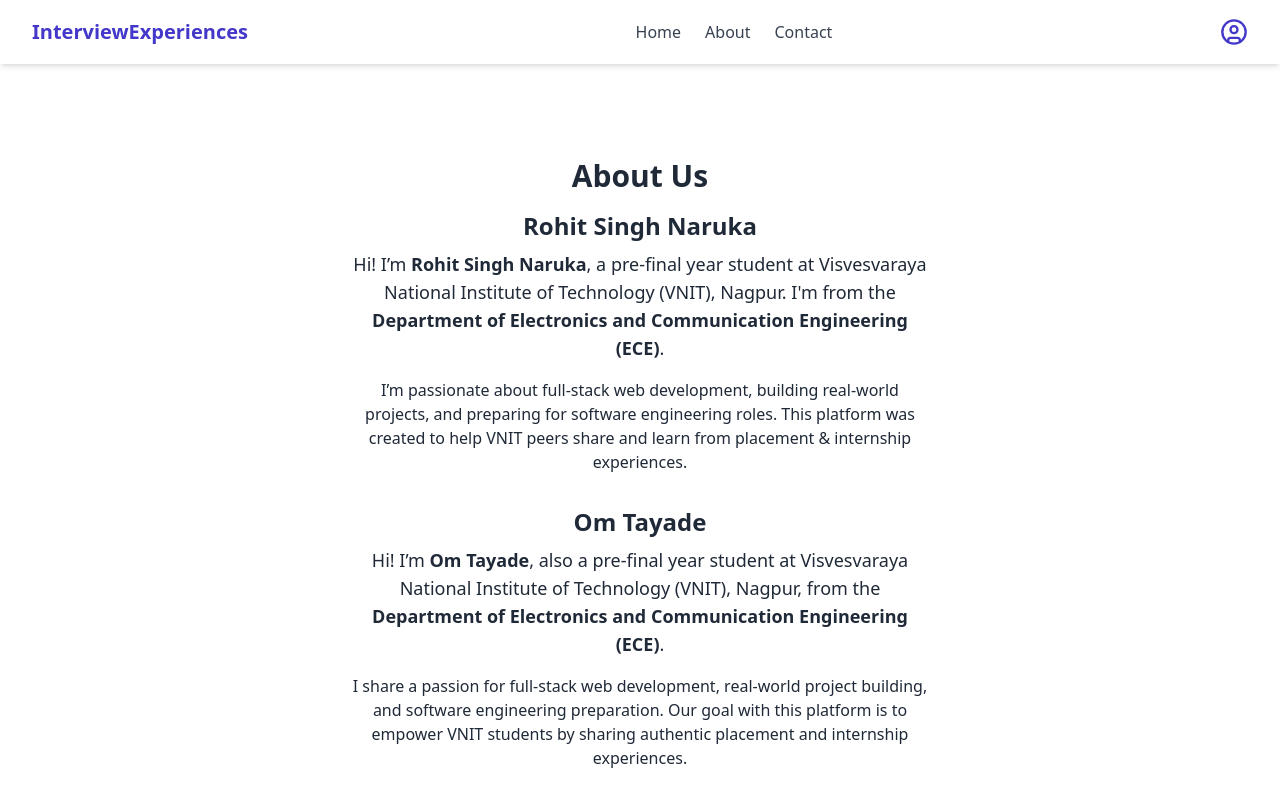
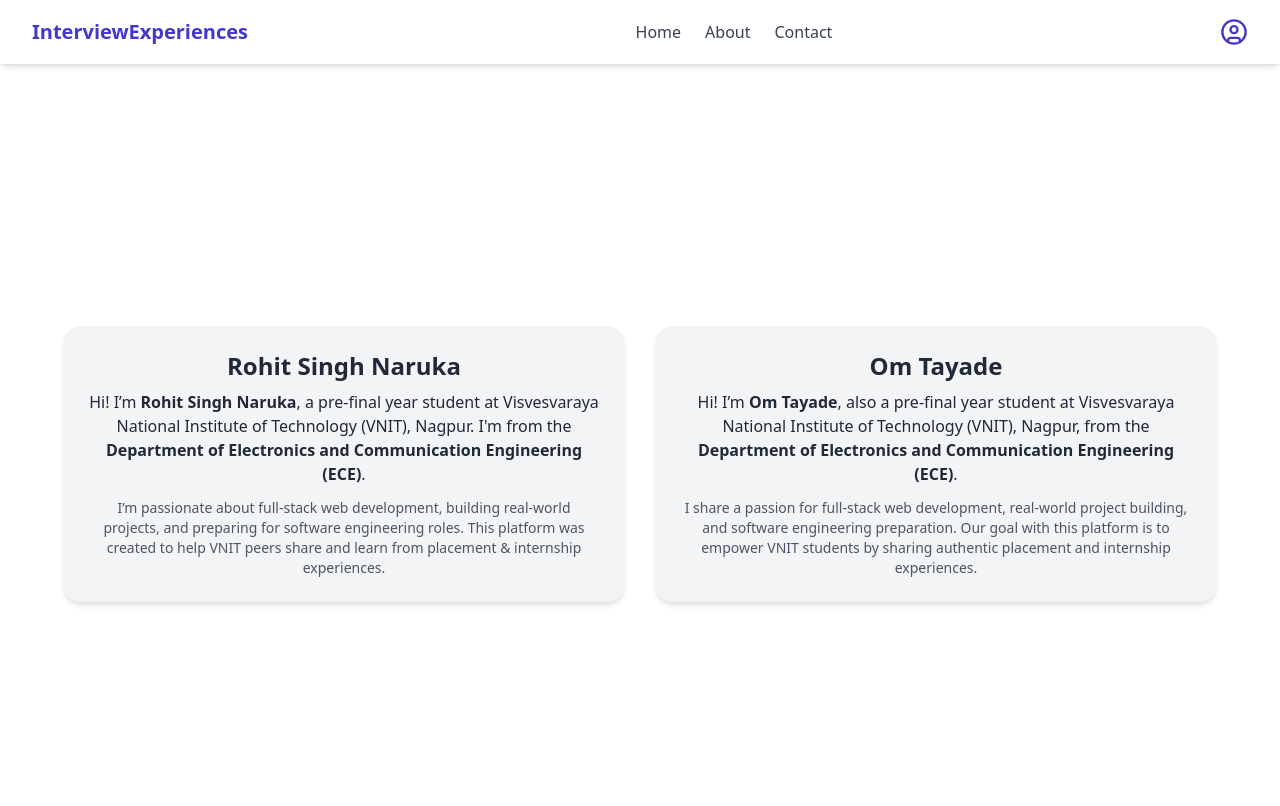
Before and after one commit to rohitsinghnaruka/interview-experience, a React (Vite) app in the folder client/: page /about in a window 1280 px wide. Shown: the top 806 px of the page. Built offline with nearby package versions, Linux system fonts and the light colour scheme; sample sign-in values are in the browser's storage.

Commit message:
Update About.jsx

```diff
--- a/client/src/pages/About.jsx
+++ b/client/src/pages/About.jsx
@@ -1,32 +1,76 @@
+
+// import React from "react";
+
+// const About = () => {
+//   return (
+//     <div className="min-h-screen flex items-center justify-center bg-white text-gray-800 p-6">
+//       <div className="max-w-xl text-center">
+//         <h1 className="text-3xl font-bold mb-4">About Us</h1>
+//          <div className="mb-8">
+//           <h2 className="text-2xl font-semibold mb-2">Rohit Singh Naruka</h2>
+//           <p className="text-lg">
+//             Hi! I’m <strong>Rohit Singh Naruka</strong>, a pre-final year student at
+//             Visvesvaraya National Institute of Technology (VNIT), Nagpur. I'm from the
+//             <strong> Department of Electronics and Communication Engineering (ECE)</strong>.
+//           </p>
+//           <p className="mt-4 text-base">
+//             I’m passionate about full-stack web development, building real-world
+//             projects, and preparing for software engineering roles. This platform was created
+//             to help VNIT peers share and learn from placement & internship experiences.
+//           </p>
+//         </div>
+//         <div>
+//           <h2 className="text-2xl font-semibold mb-2">Om Tayade</h2>
+//           <p className="text-lg">
+//             Hi! I’m <strong>Om Tayade</strong>, also a pre-final year student at
+//             Visvesvaraya National Institute of Technology (VNIT), Nagpur, from the
+//             <strong> Department of Electronics and Communication Engineering (ECE)</strong>.
+//           </p>
+//           <p className="mt-4 text-base">
+//             I share a passion for full-stack web development, real-world project building,
+//             and software engineering preparation. Our goal with this platform is to empower VNIT
+//             students by sharing authentic placement and internship experiences.
+//           </p>
+//         </div>
+//       </div>
+//     </div>
+//   );
+// };
+
+// console.log("About component loaded");
+
+// export default About;
 
 import React from "react";
 
 const About = () => {
   return (
-    <div className="min-h-screen flex items-center justify-center bg-white text-gray-800 p-6">
-      <div className="max-w-xl text-center">
-        <h1 className="text-3xl font-bold mb-4">About Us</h1>
-         <div className="mb-8">
-          <h2 className="text-2xl font-semibold mb-2">Rohit Singh Naruka</h2>
-          <p className="text-lg">
+    <div className="min-h-screen bg-white text-gray-800 p-6 flex items-center justify-center">
+      <div className="max-w-6xl w-full grid grid-cols-1 md:grid-cols-2 gap-8">
+        {/* Rohit's Card */}
+        <div className="bg-gray-100 rounded-2xl shadow-md p-6 text-center">
+          <h2 className="text-2xl font-bold mb-2">Rohit Singh Naruka</h2>
+          <p className="text-base mb-2">
             Hi! I’m <strong>Rohit Singh Naruka</strong>, a pre-final year student at
             Visvesvaraya National Institute of Technology (VNIT), Nagpur. I'm from the
             <strong> Department of Electronics and Communication Engineering (ECE)</strong>.
           </p>
-          <p className="mt-4 text-base">
-            I’m passionate about full-stack web development, building real-world
-            projects, and preparing for software engineering roles. This platform was created
-            to help VNIT peers share and learn from placement & internship experiences.
+          <p className="text-sm text-gray-600 mt-3">
+            I’m passionate about full-stack web development, building real-world projects,
+            and preparing for software engineering roles. This platform was created to help
+            VNIT peers share and learn from placement & internship experiences.
           </p>
         </div>
-        <div>
-          <h2 className="text-2xl font-semibold mb-2">Om Tayade</h2>
-          <p className="text-lg">
+
+        {/* Om's Card */}
+        <div className="bg-gray-100 rounded-2xl shadow-md p-6 text-center">
+          <h2 className="text-2xl font-bold mb-2">Om Tayade</h2>
+          <p className="text-base mb-2">
             Hi! I’m <strong>Om Tayade</strong>, also a pre-final year student at
             Visvesvaraya National Institute of Technology (VNIT), Nagpur, from the
             <strong> Department of Electronics and Communication Engineering (ECE)</strong>.
           </p>
-          <p className="mt-4 text-base">
+          <p className="text-sm text-gray-600 mt-3">
             I share a passion for full-stack web development, real-world project building,
             and software engineering preparation. Our goal with this platform is to empower VNIT
             students by sharing authentic placement and internship experiences.
@@ -37,6 +81,6 @@ const About = () => {
   );
 };
 
-console.log("About component loaded");
+console.log("About component loaded ");
 
 export default About;
```
